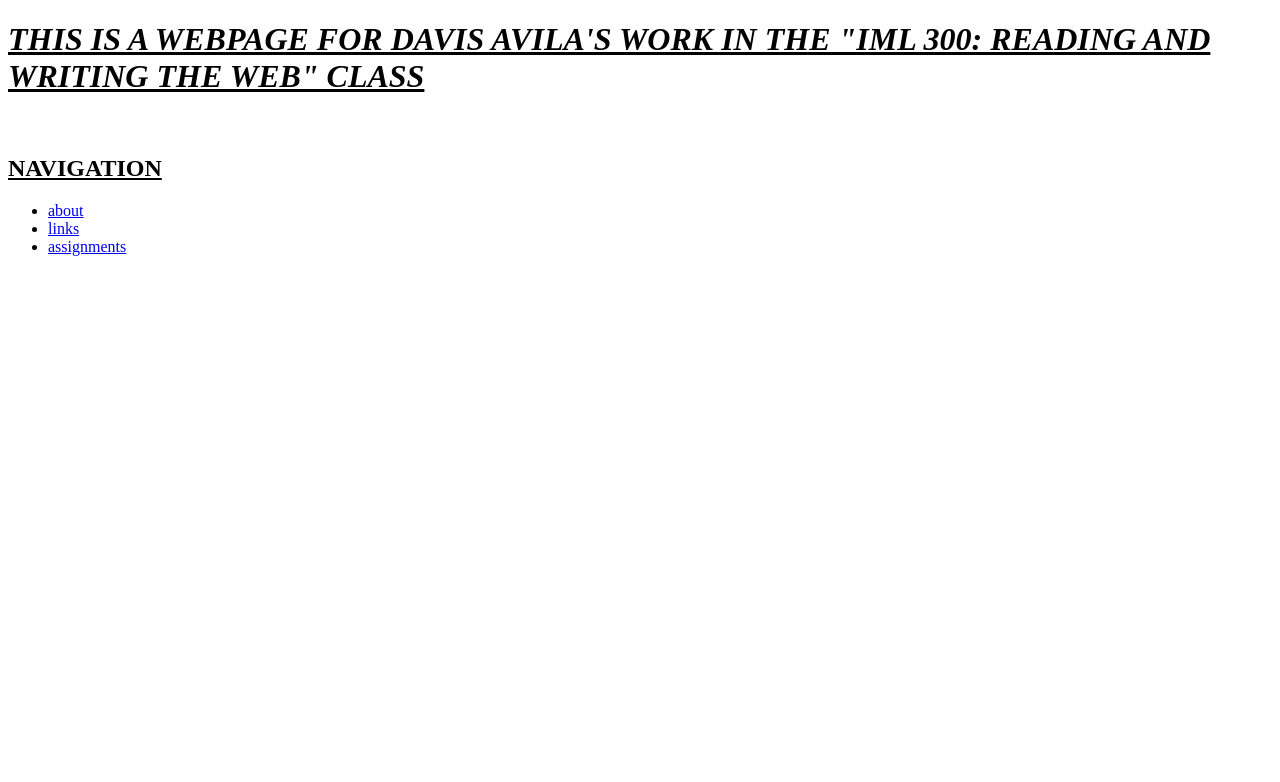
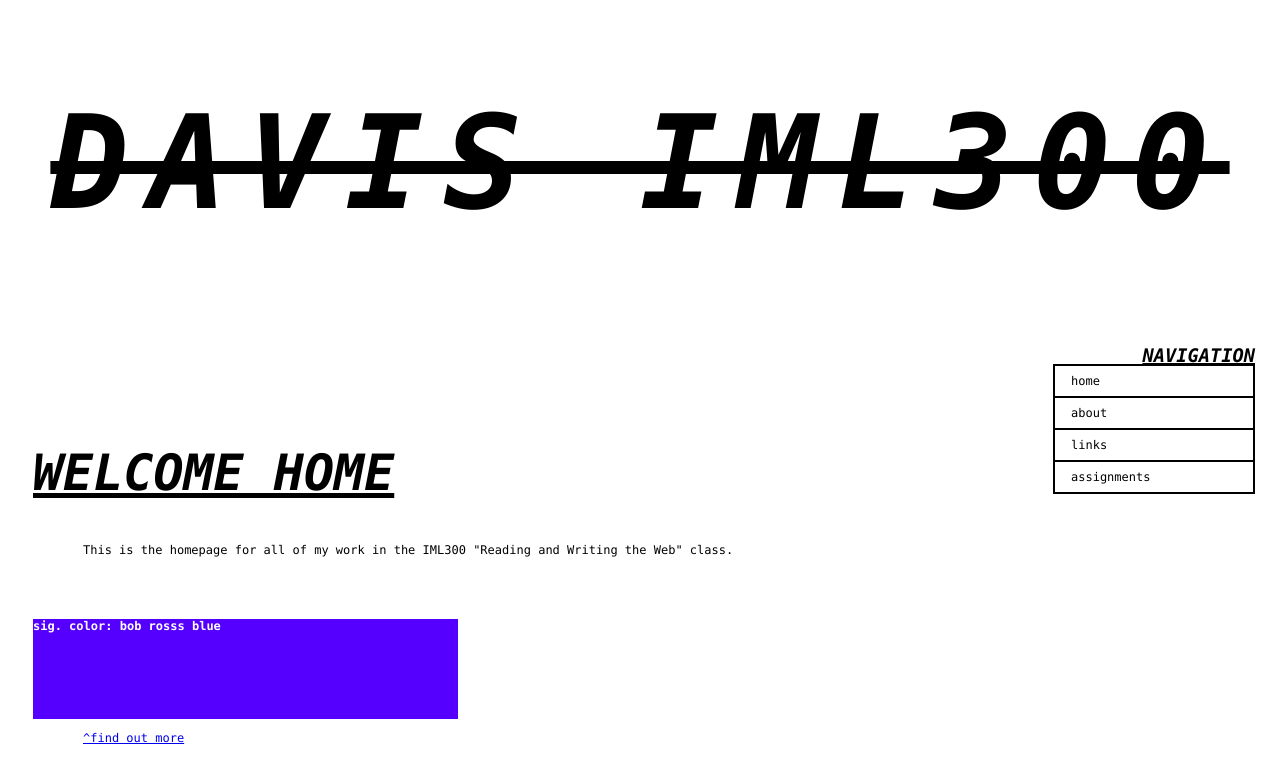
Before and after one commit to davisavi/iml300, a plain HTML site: page storm_web/index.html in a window 1280 px wide. Drawn offline with Linux system fonts and the light colour scheme.

Commit message:
homework 4
added a css page, changed styling through. simplified header and added
nav bar. added a reflection page.

```diff
--- /dev/null
+++ b/storm_web/css/site_stylesheet.css
@@ -0,0 +1,91 @@
+body {
+    font-family: monaco;
+    padding-left: 25px;
+    padding-right: 25px;
+}
+
+p {
+    font-size: 12px;
+    padding-right: 225px;
+    text-indent: 50px;
+}
+
+h1 {
+    font-style: italic;
+    text-decoration: line-through;
+    text-align: center;
+    font-size: 130px;
+    letter-spacing: 20px;
+    text-transform: uppercase;
+}
+
+
+h2{
+    font-style: italic;
+    text-decoration: underline;
+    font-size: 50px;
+    text-transform: uppercase;
+}
+
+h2:first-of-type {
+    padding-right: 225px;
+}
+
+h3 {
+    font-style: italic;
+    text-decoration: underline;
+    text-transform: uppercase;
+}
+
+h4{
+    text-decoration: underline;
+    font-size: 20px;
+    text-transform: uppercase;
+}
+
+/*
+i got the nav bar stylings code (indicated by lines marked with "A")from http://www.w3schools.com/css/css_navbar.asp
+i have addapted and customized the original code
+*/
+.navbar {
+    position: fixed;
+    right:25px;
+}
+
+ul.navbar { /*A*/
+    list-style-type: none; /*A*/
+    margin: 0; /*A*/
+    padding: 0; /*A*/
+    width: 200px; /*A*/
+    font-size: 10px; /*A*/
+    border: 1px solid black;
+}
+
+li.navbaritem a { /*A*/
+    display: block; /*A*/
+    color: #000; /*A*/
+    padding: 8px 16px; /*A*/
+    text-decoration: none; /*A*/
+    border: 1px solid black;
+}
+
+/* Change the link color on hover */
+.navbaritem a:hover { /*A*/
+    /*background-color: #5500ff;
+    color: white;
+    text-align: right;*/
+    text-decoration: line-through;
+}
+
+li {
+    font-size: 12px;
+}
+
+.colorblock {
+    background-color: #5500ff;
+    color: white;
+    font-weight: bold;
+    width: 200px;
+    height: 100px;
+    text-indent: 0px;
+}
--- a/storm_web/index.html
+++ b/storm_web/index.html
@@ -3,19 +3,26 @@
 <head>
     <meta charset="UTF-8">
     <title>home</title>
+    <link rel="stylesheet" href="css/site_stylesheet.css">
 </head>
 <body>
-    <h1><i><u>THIS IS A WEBPAGE FOR DAVIS AVILA'S WORK IN THE "IML 300: READING AND WRITING THE WEB" CLASS</u></i></h1>
-    <br>
-    <h2><u>NAVIGATION</u></h2>
-    <ul>
-        <li><a href="./about.html">about</a></li>
-        <li><a href="./links.html">links</a></li>
-        <li><a href="./assignments/assignments.html">assignments</a></li>
+    <h1>DAVIS IML300</h1>
+    <h3 class="navbar">NAVIGATION</h3>
+    <br><br>
+    <ul class="navbar">
+        <li class="navbaritem"><a href="./index.html">home</a></li>
+        <li class="navbaritem"><a href="./about.html">about</a></li>
+        <li class="navbaritem"><a href="./links.html">links</a></li>
+        <li class="navbaritem"><a href="./assignments/assignments.html">assignments</a></li>
     </ul>
     <br>
     <br>
+    <h2>WELCOME HOME</h2>
+    <p>This is the homepage for all of my work in the IML300 "Reading and Writing the Web" class.</p>
     <br>
+    <br>
+    <p class="colorblock">sig. color: bob rosss blue</p>
+    <p><a href="sigcolor.html">^find out more</a></p>
 
 </body>
 </html>
```
Also changed, not shown: storm_web/about.html (+14 -7 lines), storm_web/assignments/assignments.html (+18 -7 lines), storm_web/links.html (+11 -7 lines), storm_web/sigcolor.html (added, +28 -0 lines), storm_web/images/homepages/week3.png (added).
